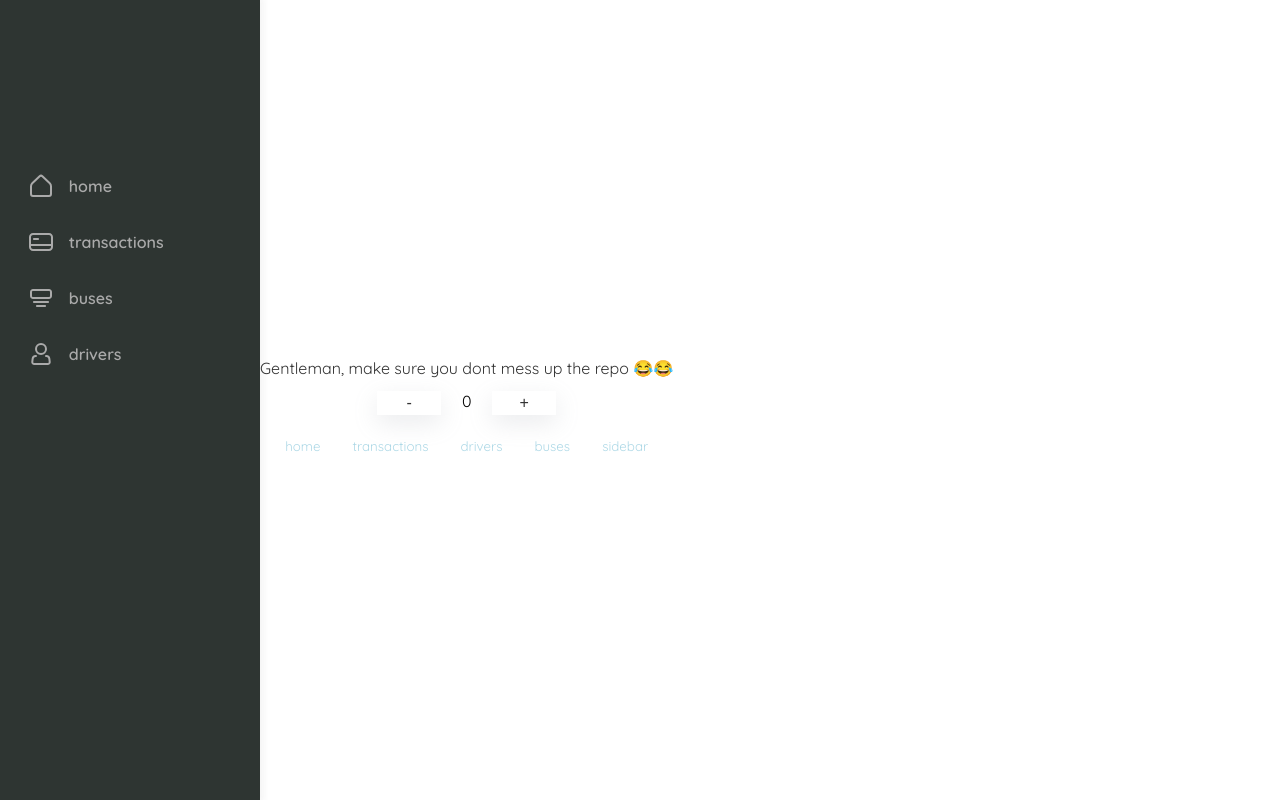
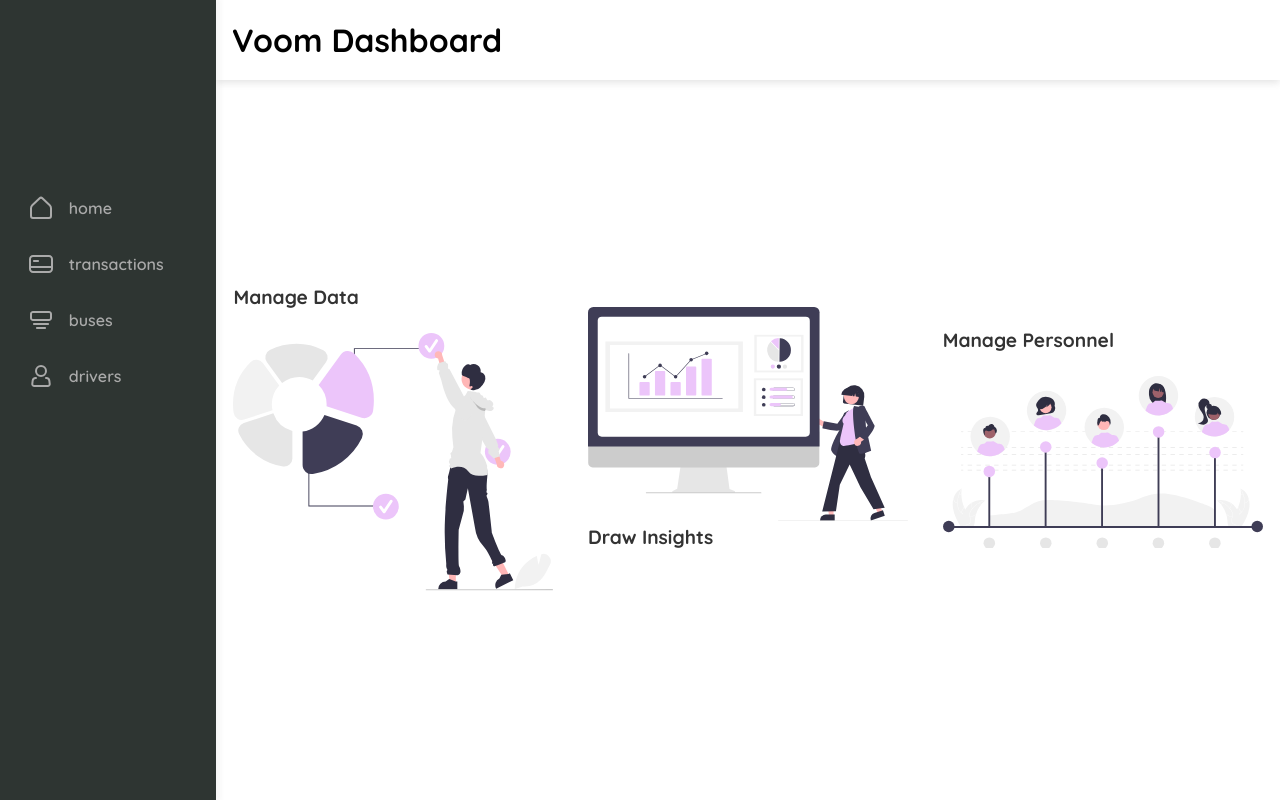
Before and after one commit to faddalibrahim/vooom-admin-dashboard, a React (Create React App) app: page / in a window 1280 px wide. Built offline with nearby package versions, Linux system fonts and the light colour scheme; a web font is replaced by a local one.

Commit message:
removed nonsense page

```diff
--- a/src/App.js
+++ b/src/App.js
@@ -13,7 +13,7 @@
 
 function App() {
   return (
-    <Router style={{overflowY: "hiddden"  }}>
+    <Router style={{ overflowY: "hiddden" }}>
       <div style={{ display: "flex" }}>
         <Sidebar />
         <Routes>
@@ -21,7 +21,7 @@
           <Route path="/transactions" element={<Transactions />} />
           <Route path="/buses" element={<Buses />} />
           <Route path="/drivers" element={<Drivers />} />
-          <Route path="/" element={<Playground />} />
+          <Route path="/" element={<Home />} />
           <Route path="*" element={<Error404 />} />
         </Routes>
       </div>
```
